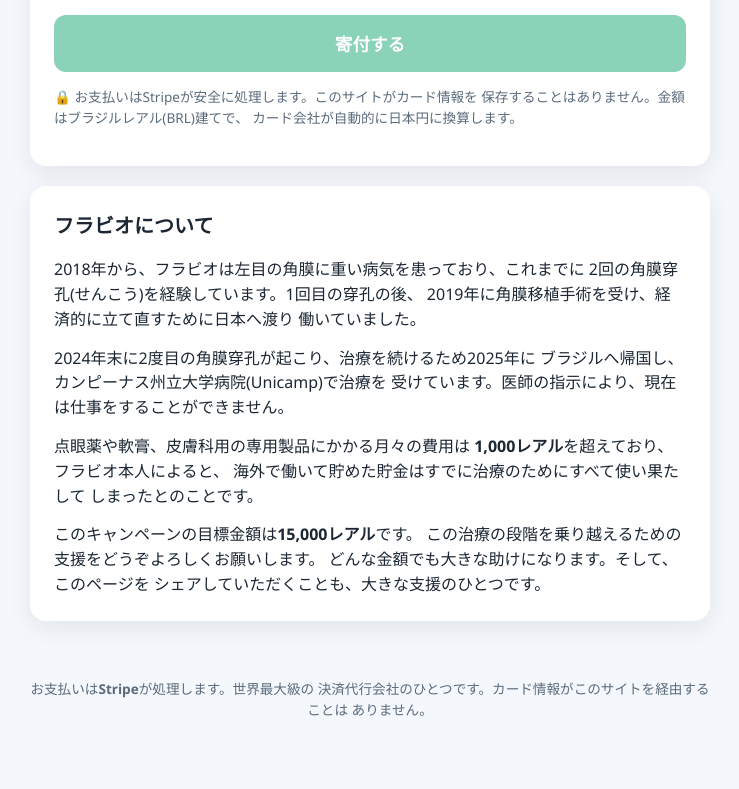
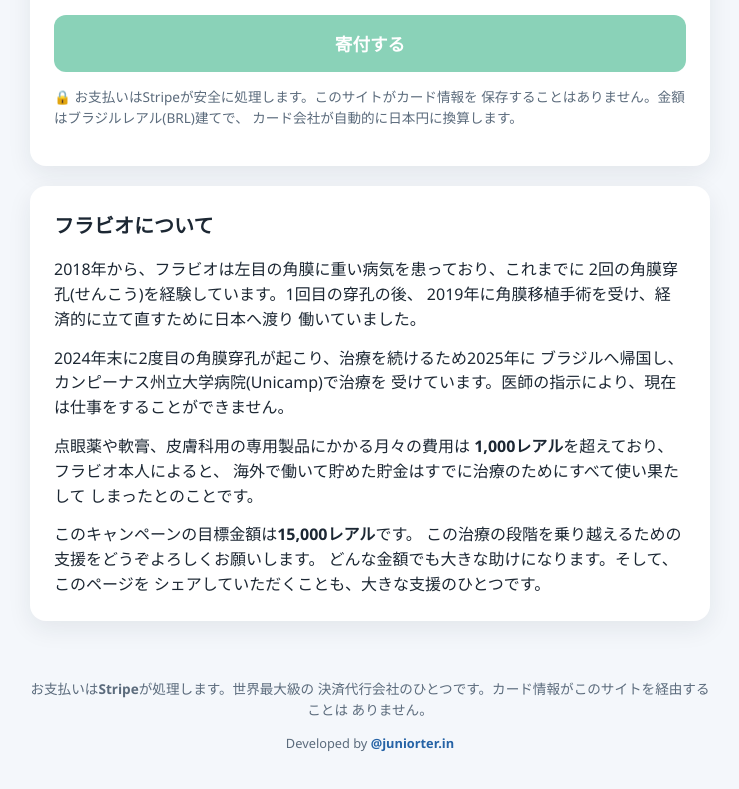
Before and after one commit to juniorterin/ajude-o-flavinho, a website: page public/jap/index.html in a window 1280 px wide. Shown: the part 989-1778 px from the top of the page, without its empty margins (270-1009 px from the left). Drawn offline with Linux system fonts and the light colour scheme; no server answers.

Commit message:
Adiciona credito no rodape com link para o Instagram do desenvolvedor

```diff
--- a/public/jap/index.html
+++ b/public/jap/index.html
@@ -134,6 +134,10 @@
         決済代行会社のひとつです。カード情報がこのサイトを経由することは
         ありません。
       </p>
+      <p class="credit">
+        Developed by
+        <a href="https://instagram.com/juniorter.in" target="_blank" rel="noopener">@juniorter.in</a>
+      </p>
     </div>
   </footer>
 
--- a/public/styles.css
+++ b/public/styles.css
@@ -301,6 +301,21 @@ img {
   text-align: center;
 }
 
+.footer .credit {
+  margin-top: 10px;
+  font-size: 0.8rem;
+}
+
+.footer .credit a {
+  color: var(--primary);
+  text-decoration: none;
+  font-weight: 600;
+}
+
+.footer .credit a:hover {
+  text-decoration: underline;
+}
+
 /* Result pages (success / cancel) */
 .result-wrap {
   max-width: 480px;
```
Also changed, not shown: public/pt-br/index.html (+4 -0 lines).
